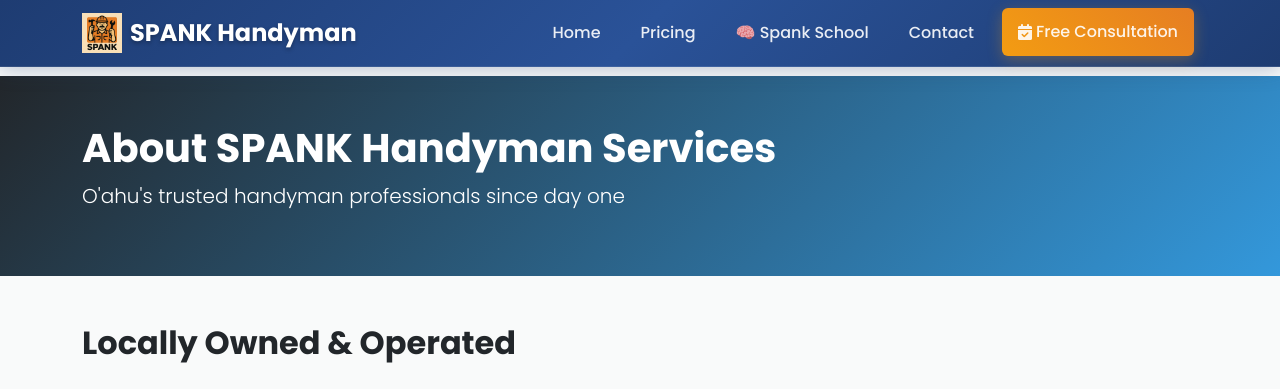
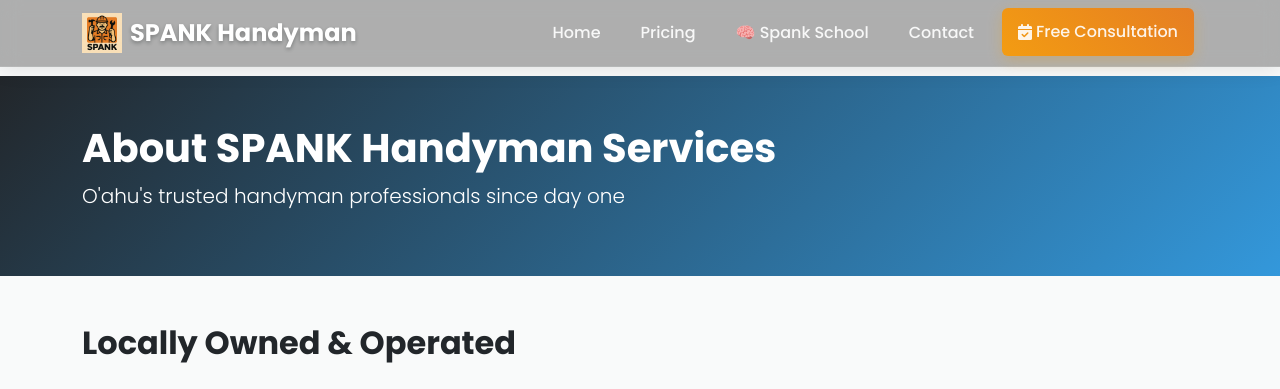
Before and after one commit to robertsn808/SPANK, a Flask app: page /about in a window 1280 px wide. Shown: the top 389 px of the page. Run offline with Flask 3, Linux system fonts and the light colour scheme; some libraries are stand-ins or nearby versions.

Commit message:
Integrate the header bar with the hero section for a more modern look
Make the header transparent and adjust scrolling behavior via CSS and JS.

Replit-Commit-Author: Agent
Replit-Commit-Session-Id: 8d5072a6-ad3d-4aaf-b01d-c098ffa2dece
Replit-Commit-Screenshot-Url: https://storage.googleapis.com/screenshot-production-us-central1/55aaf5ec-c5b6-4121-a14c-1212e14193ca/c02a40c3-e9a4-4438-b28f-7e83c16b88f8.jpg

```diff
--- a/static/css/styles.css
+++ b/static/css/styles.css
@@ -21,20 +21,31 @@ body {
     line-height: 1.6;
     color: hsl(var(--text-color));
     background-color: hsl(var(--background));
+    padding-top: 0;
+}
+
+/* Content sections without hero need padding */
+.content-section {
+    padding-top: 100px;
+}
+
+.content-section.with-hero {
+    padding-top: 0;
 }
 
 /* Premium Navigation Styles */
 .navbar-premium {
-    background: linear-gradient(135deg, #1e3c72 0%, #2a5298 50%, #1e3c72 100%) !important;
+    background: rgba(0, 0, 0, 0.3) !important;
     backdrop-filter: blur(10px);
     border-bottom: 1px solid rgba(255, 255, 255, 0.1);
-    box-shadow: 0 2px 20px rgba(30, 60, 114, 0.3);
+    box-shadow: 0 2px 20px rgba(0, 0, 0, 0.1);
     transition: all 0.3s ease;
 }
 
 .navbar-premium.scrolled {
     background: linear-gradient(135deg, rgba(30, 60, 114, 0.95) 0%, rgba(42, 82, 152, 0.95) 50%, rgba(30, 60, 114, 0.95) 100%) !important;
     backdrop-filter: blur(15px);
+    box-shadow: 0 2px 20px rgba(30, 60, 114, 0.3);
 }
 
 .navbar-brand {
--- a/static/js/main.js
+++ b/static/js/main.js
@@ -1150,7 +1150,7 @@ function updateNavbarOnScroll() {
 
     const scrollTop = window.pageYOffset || document.documentElement.scrollTop;
 
-    if (scrollTop > 100) {
+    if (scrollTop > 50) {
         navbar.classList.add('scrolled');
     } else {
         navbar.classList.remove('scrolled');
--- a/templates/about.html
+++ b/templates/about.html
@@ -4,7 +4,7 @@
 
 {% block content %}
 <!-- Page Header -->
-<section class="page-header bg-primary text-white py-5">
+<section class="page-header bg-primary text-white py-5 content-section">
     <div class="container">
         <div class="row align-items-center">
             <div class="col-lg-8">
--- a/templates/contact.html
+++ b/templates/contact.html
@@ -4,7 +4,7 @@
 
 {% block content %}
 <!-- Page Header -->
-<section class="page-header bg-primary text-white py-5">
+<section class="page-header bg-primary text-white py-5 content-section">
     <div class="container">
         <div class="row align-items-center">
             <div class="col-lg-8">
--- a/templates/pricing.html
+++ b/templates/pricing.html
@@ -4,7 +4,7 @@
 
 {% block content %}
 <!-- Hero Section -->
-<section class="hero-section bg-primary text-white py-4">
+<section class="hero-section bg-primary text-white py-4 content-section">
     <div class="container">
         <div class="row">
             <div class="col-lg-8 mx-auto text-center">
--- a/templates/services.html
+++ b/templates/services.html
@@ -4,7 +4,7 @@
 
 {% block content %}
 <!-- Page Header -->
-<section class="page-header bg-primary text-white py-5">
+<section class="page-header bg-primary text-white py-5 content-section">
     <div class="container">
         <div class="row align-items-center">
             <div class="col-lg-8">
```
